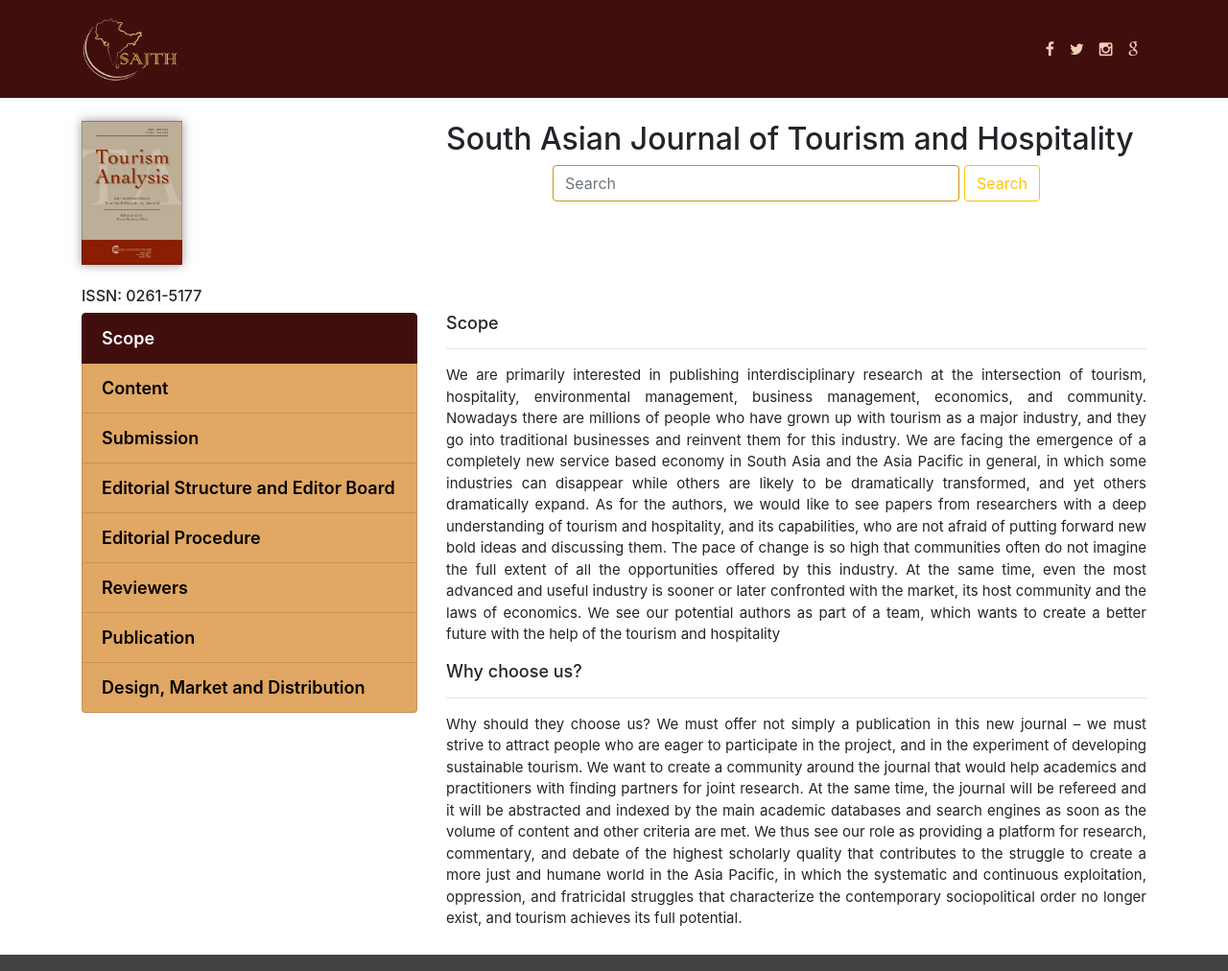
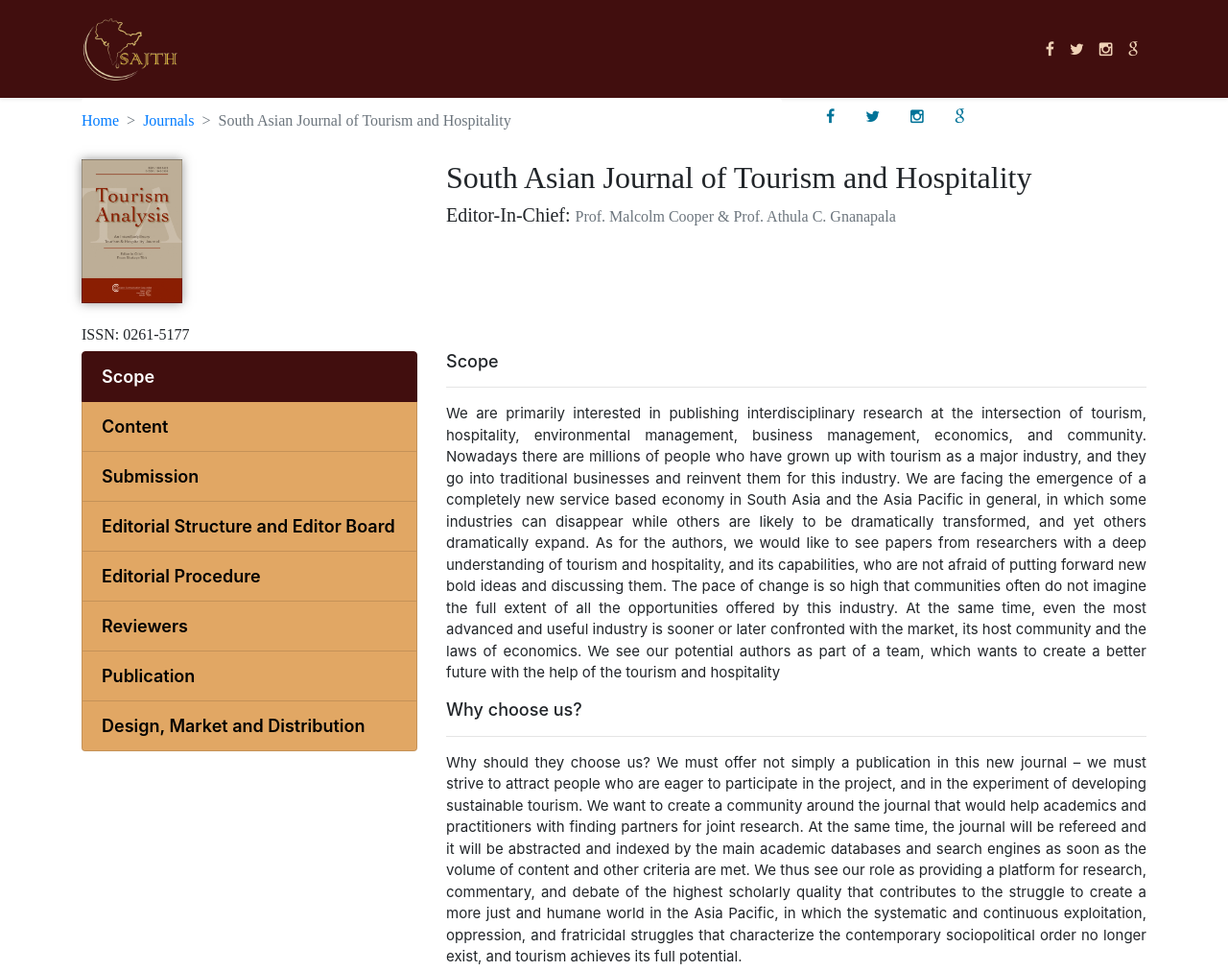
Before and after one commit to ThiwankaShan/thilinamj.github.io, a plain HTML site: page sajith/index.html in a window 1280 px wide. Shown: the top 1012 px of the page at 96% size. Drawn offline with nearby package versions, Linux system fonts and the light colour scheme; a web font is replaced by a local one.

Commit message:
moved social media icons and added breadcrumb and changed font

```diff
--- a/sajith/css/style.css
+++ b/sajith/css/style.css
@@ -95,7 +95,7 @@ img {
     box-shadow: 0 0 10px 0 rgba(50,50,50,.5);
 }
 .nav-link{
-    color: #fff;
+    color:#007398;
 }
 
 .form-control{
@@ -136,3 +136,21 @@ img {
     /* align-items: center; */
     justify-content: center;
 }
+
+.breadcrumb{
+    background-color:#fff;
+    font-size:medium;
+    padding-left:0;
+}
+
+.breadcrumb-item + .breadcrumb-item::before {
+    content: ">";
+}
+
+.text-muted{
+    color:#007398;
+}
+
+.journal {
+    font-family:serif;
+}
--- a/sajith/index.html
+++ b/sajith/index.html
@@ -45,9 +45,36 @@
           </ul>
         </div>
     </nav>
-    <br>
     <div class="container">
       <div class="journal">
+        <div class="row">
+          <div class="col-12 col-md-8">
+            <nav aria-label="breadcrumb">
+              <ol class="breadcrumb">
+                <li class="breadcrumb-item"><a href="#">Home</a></li>
+                <li class="breadcrumb-item"><a href="#">Journals</a></li>
+                <li class="breadcrumb-item active" aria-current="page">South Asian Journal of Tourism and Hospitality</li>
+              </ol>
+            </nav>
+
+          </div>
+          <div class="col-12 col-md-4">
+            <ul class="list-group list-group-horizontal list-unstyled">
+              <li class="nav-item">
+                <a class="nav-link" href="" data-target="#myModal" data-toggle="modal"><i class="fa fa-facebook"></i></a>
+              </li>
+              <li class="nav-item">
+                  <a class="nav-link" href="" data-target="#myModal" data-toggle="modal"><i class="fa fa-twitter"></i></a>
+                </li>
+                <li class="nav-item">
+                    <a class="nav-link" href="" data-target="#myModal" data-toggle="modal"><i class="fa fa-instagram"></i></a>
+                  </li>
+                  <li class="nav-item">
+                      <a class="nav-link" href="" data-target="#myModal" data-toggle="modal"><i class="fa fa-google"></i></a>
+                    </li>
+            </ul>
+          </div>
+        </div>
         <div class="row">
           <div class="col-12 col-md-4">
               <a class="" href="#"> <img class="journal_img" src="./assets/jimg.jpg" alt=""></a>
@@ -55,13 +82,7 @@
           </div>
           <div class="col-12 col-md-8">
             <h2>South Asian Journal of Tourism and Hospitality</h3>
-            <div class="searchform">
-
-            <form class="form-inline">
-                <input class="form-control transparent-input" type="search" placeholder="Search">
-                <button class="btn btn-outline-warning my-2 my-sm-0" type="submit">Search</button>
-              </form>
-            </div>
+            <h5>Editor-In-Chief: <small class="text-muted"> Prof. Malcolm Cooper & Prof. Athula C. Gnanapala </small></h5>
           </div>
         </div>
       </div>
```
